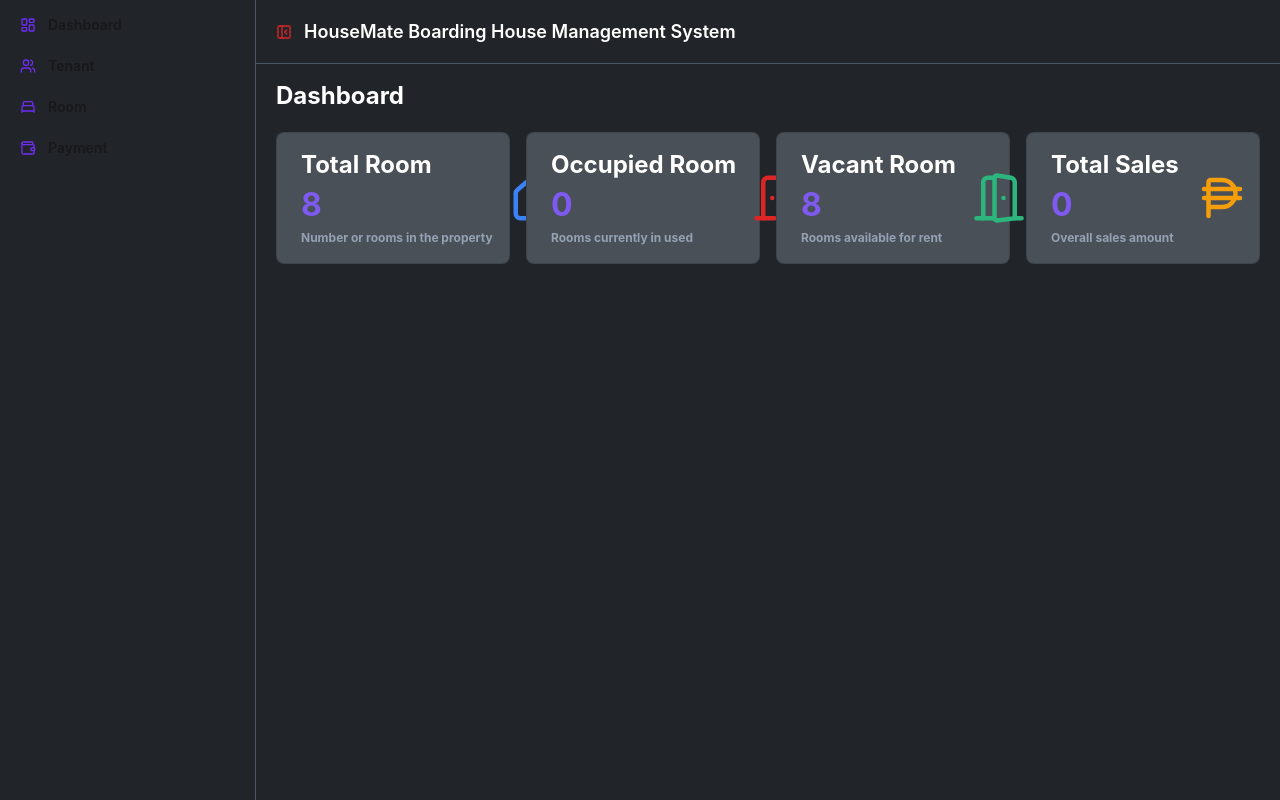
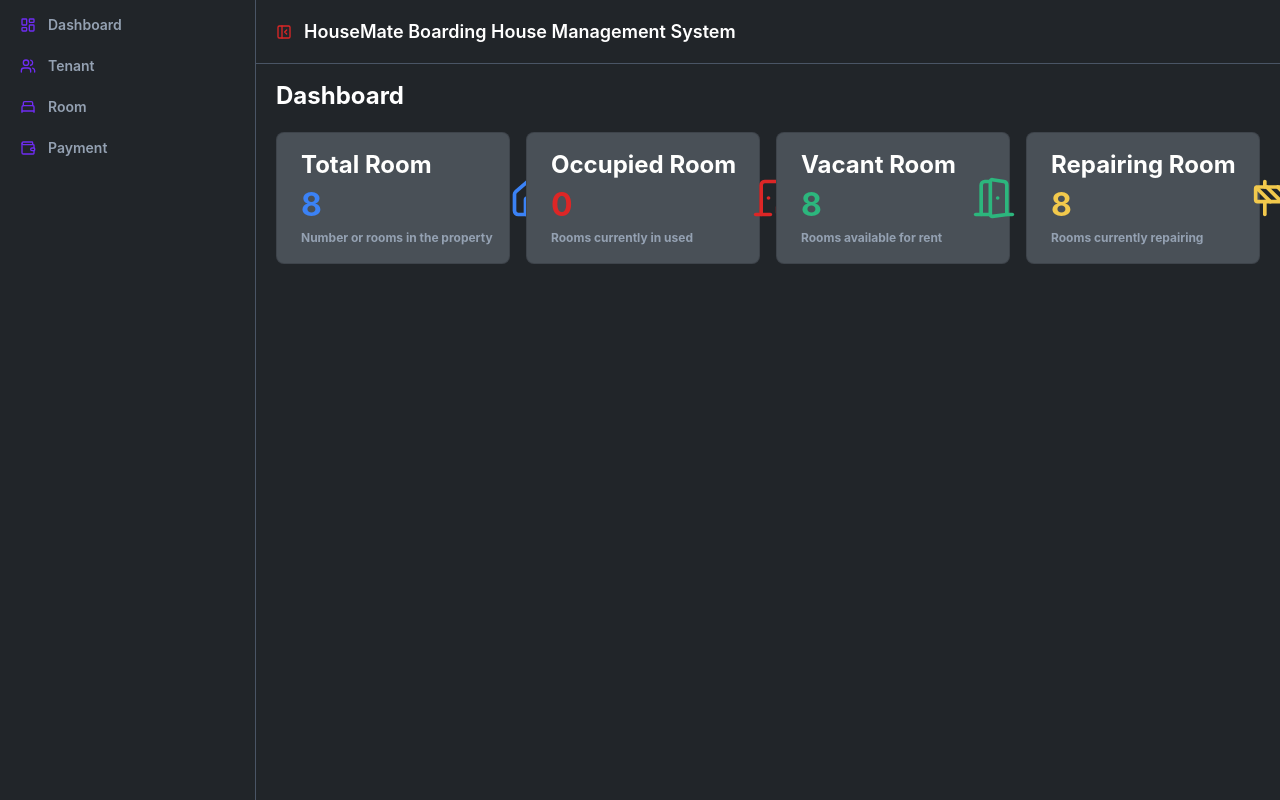
Before and after one commit to Jomerubaldo/BoardingHouse-Management-System, a React app in the folder frontend/: page / in a window 1280 px wide. Both pictures are taken after a click on the label "open sidebar". Built offline with nearby package versions, Linux system fonts and the light colour scheme; no server answers; the HTML template or start-up script is replaced by a standard one.

Commit message:
fix: relocated card totalsales

```diff
--- a/frontend/src/components/layouts/MainLayout.jsx
+++ b/frontend/src/components/layouts/MainLayout.jsx
@@ -59,7 +59,7 @@ function MainLayout() {
                   data-tip="Dashboard"
                 >
                   <LayoutDashboardIcon color="#6F2CF3" size={16} />
-                  <span className="is-drawer-close:hidden font-semibold">
+                  <span className="is-drawer-close:hidden font-semibold text-[#94a1b2]">
                     Dashboard
                   </span>
                 </button>
@@ -73,7 +73,7 @@ function MainLayout() {
                   data-tip="Tenant"
                 >
                   <Users color="#6F2CF3" size={16} />
-                  <span className="is-drawer-close:hidden font-semibold">
+                  <span className="is-drawer-close:hidden font-semibold text-[#94a1b2]">
                     Tenant
                   </span>
                 </button>
@@ -87,7 +87,7 @@ function MainLayout() {
                   data-tip="Room"
                 >
                   <BedSingle color="#6F2CF3" size={16} />
-                  <span className="is-drawer-close:hidden font-semibold">
+                  <span className="is-drawer-close:hidden font-semibold text-[#94a1b2]">
                     Room
                   </span>
                 </button>
@@ -101,7 +101,7 @@ function MainLayout() {
                   data-tip="Payment"
                 >
                   <Wallet color="#6F2CF3" size={16} />
-                  <span className="is-drawer-close:hidden font-semibold">
+                  <span className="is-drawer-close:hidden font-semibold text-[#94a1b2]">
                     Payment
                   </span>
                 </button>
--- a/frontend/src/components/ui/StatsCard.jsx
+++ b/frontend/src/components/ui/StatsCard.jsx
@@ -1,12 +1,14 @@
-function StatsCard({ title, value, subTitle, icon }) {
+function StatsCard({ title, value, subTitle, icon, valueColor }) {
   return (
     <div className="card border border-base-content/20 bg-[#495057] text-primary-content w-auto md:card-md lg:card-lg xl:card-xl">
       <div className="stat">
-        <div className="stat-figure text-primary">{icon}</div>
         <div className="stat-title text-[#fffffe] font-bold text-2xl">
           {title}
         </div>
-        <div className="stat-value text-[#7f5af0] font-bold">{value}</div>
+        <div className="stat-value font-bold" style={{ color: valueColor }}>
+          {value}
+        </div>
+        <div className="stat-figure text-primary">{icon}</div>
         <div className="stat-desc text-[#94a1b2] font-bold">{subTitle}</div>
       </div>
     </div>
--- a/frontend/src/pages/dashboard/DashboardPage.jsx
+++ b/frontend/src/pages/dashboard/DashboardPage.jsx
@@ -1,19 +1,12 @@
 import { useState, useEffect } from 'react';
 import { totalRoom } from '../../api/roomApi.js';
-import { totalSales } from '../../api/paymentApi.js';
 import StatsCard from '../../components/ui/StatsCard.jsx';
-import {
-  DoorClosedLocked,
-  DoorOpen,
-  House,
-  PhilippinePeso,
-} from 'lucide-react';
+import { Construction, DoorClosedLocked, DoorOpen, House } from 'lucide-react';
 
 const Max_Room = 8;
 
 function DashboardPage() {
   const [getTotalRoom, setGetTotalRoom] = useState(0);
-  const [getTotalSales, setGetTotalSales] = useState(0);
 
   useEffect(() => {
     const fetchTotalRoom = async () => {
@@ -25,18 +18,6 @@ function DashboardPage() {
       }
     };
     fetchTotalRoom();
-  }, []);
-
-  useEffect(() => {
-    const fetchTotalSales = async () => {
-      try {
-        const result = await totalSales();
-        setGetTotalSales(result.totalSales || 0);
-      } catch (err) {
-        console.error(err);
-      }
-    };
-    fetchTotalSales();
   }, []);
 
   // occupied/vacant
@@ -51,29 +32,33 @@ function DashboardPage() {
         </div>
         <div className="grid grid-cols-1 sm:grid-cols-2 lg:grid-cols-4 xl:grid-cols-4 gap-4">
           <StatsCard
+            valueColor="#3B82F6"
             title="Total Room"
             value={Max_Room}
             subTitle="Number or rooms in the property"
-            icon={<House color="#3B82F6" size={54} />}
+            icon={<House color="#3B82F6" size={44} />}
           />
           <StatsCard
+            valueColor="#DC2626"
             title="Occupied Room"
             s
             value={countOccupiedRoom}
             subTitle="Rooms currently in used"
-            icon={<DoorClosedLocked color="#DC2626" size={54} />}
+            icon={<DoorClosedLocked color="#DC2626" size={44} />}
           />
           <StatsCard
+            valueColor="#2cb67d"
             title="Vacant Room"
             value={countVacantRoom}
             subTitle="Rooms available for rent"
-            icon={<DoorOpen color="#2cb67d" size={54} />}
+            icon={<DoorOpen color="#2cb67d" size={44} />}
           />
           <StatsCard
-            title="Total Sales"
-            value={getTotalSales}
-            subTitle="Overall sales amount"
-            icon={<PhilippinePeso color="#F59E0B" size={54} />}
+            valueColor="#f2c94c"
+            title="Repairing Room"
+            value={countVacantRoom}
+            subTitle="Rooms currently repairing"
+            icon={<Construction color="#f2c94c" size={44} />}
           />
         </div>
       </div>
--- a/frontend/src/pages/payment/PaymentHistoryPage.jsx
+++ b/frontend/src/pages/payment/PaymentHistoryPage.jsx
@@ -1,10 +1,13 @@
 import { useEffect, useState } from 'react';
 import { getAllPaymentsHistory } from '../../api/paymentApi';
-import { Search } from 'lucide-react';
+import { PhilippinePeso, Search } from 'lucide-react';
+import { totalSales } from '../../api/paymentApi.js';
+import StatsCard from '../../components/ui/StatsCard.jsx';
 
 function PaymentHistoryPage() {
   const [showPayment, setShowPayment] = useState([]);
   const [search, setSearch] = useState('');
+  const [getTotalSales, setGetTotalSales] = useState(0);
 
   useEffect(() => {
     const fetchViewPayment = async () => {
@@ -23,12 +26,26 @@ function PaymentHistoryPage() {
     return payment.tenantFullName.toLowerCase().includes(search.toLowerCase());
   });
 
+  useEffect(() => {
+    const fetchTotalSales = async () => {
+      try {
+        const result = await totalSales();
+        setGetTotalSales(result.totalSales || 0);
+      } catch (err) {
+        console.error(err);
+      }
+    };
+    fetchTotalSales();
+  }, []);
+
   return (
     <div className="@container px-5 h-auto">
       <div className="flex flex-col gap-5">
-        <div className="sm:text-sm md:text-md lg:text-lg xl:text-2xl">
-          <h1 className="font-bold">Payment History</h1>
-        </div>
+        <div className="flex justify-between items-center">
+          <div className="flex flex-col gap-14">
+            <h1 className=" sm:text-sm md:text-md lg:text-lg xl:text-2xl font-bold">
+              Payment History
+            </h1>
             <label className="input outline-none bg-[#495057]">
               <Search size={14} color="#FFFFFF" />
               <input
@@ -39,6 +56,15 @@ function PaymentHistoryPage() {
                 onChange={(e) => setSearch(e.target.value)}
               />
             </label>
+          </div>
+          <StatsCard
+            valueColor="#F59E0B"
+            title="Total Sales"
+            value={getTotalSales}
+            subTitle="Overall sales amount"
+            icon={<PhilippinePeso color="#F59E0B" size={44} />}
+          />
+        </div>
         <div className="overflow-x-auto rounded-box max-h-133.75 border border-base-content/20 bg-[#212529]">
           <table className="table table-pin-rows">
             <thead>
--- a/frontend/src/pages/room/RoomPage.jsx
+++ b/frontend/src/pages/room/RoomPage.jsx
@@ -3,10 +3,10 @@ import { CirclePlus, Search } from 'lucide-react';
 import AddPaymentButton from './components/AddPaymentButton.jsx';
 import { useTenantSelection } from '../../hooks/useTenantSelection.js';
 import { useRooms } from '../../hooks/useRooms.js';
-import RoomTable from '../../components/ui/RoomTable.jsx';
-import AddRoomModal from '../../components/ui/AddRoomModal.jsx';
-import EditRoomModal from '../../components/ui/EditRoomModal.jsx';
-import DeleteRoomModal from '../../components/ui/DeleteRoomModal.jsx';
+import RoomTable from './components/RoomTable.jsx';
+import AddRoomModal from './components/AddRoomModal.jsx';
+import EditRoomModal from './components/EditRoomModal.jsx';
+import DeleteRoomModal from './components/DeleteRoomModal.jsx';
 
 function RoomPage() {
   const { tenants } = useTenantSelection();
@@ -116,7 +116,7 @@ function RoomPage() {
 
   const statusColor = {
     Occupied: 'badge badge-sm badge-success font-semibold text-xs',
-    Vacant: 'badge badge-sm badge-warning font-semibold text-xs',
+    Repairing: 'badge badge-sm badge-warning font-semibold text-xs',
   };
 
   return (
--- a/frontend/src/components/ui/AddRoomModal.jsx
+++ b/frontend/src/pages/room/components/AddRoomModal.jsx
@@ -88,7 +88,7 @@ function AddRoomModal({
                 Select Status
               </option>
               <option value="Occupied">Occupied</option>
-              <option value="Vacant">Vacant</option>
+              <option value="Repairing">Repair</option>
             </select>
           </div>
           <div className="flex justify-end gap-2 pt-2">
--- a/frontend/src/components/ui/EditRoomModal.jsx
+++ b/frontend/src/pages/room/components/EditRoomModal.jsx
@@ -75,7 +75,7 @@ function EditRoomModal({
             >
               <option disabled={false}>Select Status</option>
               <option value="Occupied">Occupied</option>
-              <option value="Vacant">Vacant</option>
+              <option value="Repairing">Repair</option>
             </select>
           </div>
           <div className="flex justify-end gap-2 pt-2">
```
Also changed, not shown: frontend/src/pages/room/components/DeleteRoomModal.jsx (renamed from frontend/src/components/ui/DeleteRoomModal.jsx), frontend/src/pages/room/components/RoomTable.jsx (renamed from frontend/src/components/ui/RoomTable.jsx). Lines whose indentation alone changed are shown as unchanged.
